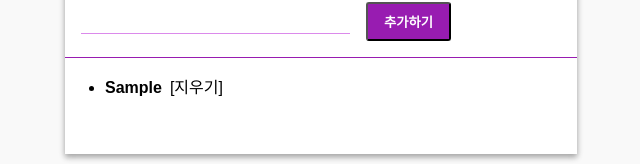
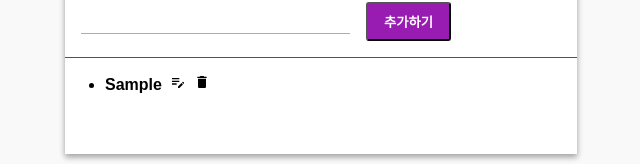
Before and after one commit to SOOBINIM/Reaet_TodoList, a React (Create React App) app: page / in a window 1280 px wide. Both pictures are taken after typing "Sample" into the empty fields and a click on the button "추가하기". Shown: the part 320-484 px from the top of the page, without its empty margins (319-959 px from the left). Built offline with nearby package versions, Linux system fonts and the light colour scheme.

Commit message:
수정기능 버그

```diff
--- a/package.json
+++ b/package.json
@@ -16,6 +16,7 @@
     "@types/redux-actions": "^2.6.2",
     "react": "^17.0.2",
     "react-dom": "^17.0.2",
+    "react-icons": "^4.3.1",
     "react-scripts": "5.0.0",
     "typescript": "^4.5.5",
     "web-vitals": "^2.1.4"
--- a/src/components/TodoItem.tsx
+++ b/src/components/TodoItem.tsx
@@ -1,29 +1,44 @@
 import React, { Component } from "react";
+import { MdDone, MdEditNote, MdDelete } from "react-icons/md";
 
 interface TodoItemProps {
-  text: string;
-  complete: boolean;
-  onToggle(): void;
+  text: string | undefined;
+  editMode: boolean;
+  updateInput: string;
+
+  onUpdate(): void;
   onRemove(): void;
-  // onRemove:() => void;
-  //   onUpdate(): void;
 }
 
 export class TodoItem extends Component<TodoItemProps> {
   render(): React.ReactNode {
+    const { text, onUpdate, onRemove } = this.props;
     return (
       <li>
-        <b
-          onClick={this.props.onToggle}
-          style={{
-            textDecoration: this.props.complete ? "line-through" : "none",
-          }}
-        >
-          {this.props.text}
-        </b>
-        <span style={{ marginLeft: "0.5rem" }} onClick={this.props.onRemove}>
-          [지우기]
-        </span>
+        {this.props.editMode ? (
+          <form>
+            <input
+              defaultValue={"원래값"}
+              onChange={(e) => this.setState({ updateInput: e.target.value })}
+            />
+            <span style={{ marginLeft: "0.5rem" }} onClick={() => onUpdate}>
+              <MdDone />
+            </span>
+            <span style={{ marginLeft: "0.5rem" }} onClick={() => onRemove}>
+              <MdDelete />
+            </span>
+          </form>
+        ) : (
+          <div>
+            <b>{text}</b>
+            <span style={{ marginLeft: "0.5rem" }} onClick={() => onUpdate()}>
+              <MdEditNote />
+            </span>
+            <span style={{ marginLeft: "0.5rem" }} onClick={() => onRemove()}>
+              <MdDelete />
+            </span>
+          </div>
+        )}
       </li>
     );
   }
--- a/src/components/TodoList.tsx
+++ b/src/components/TodoList.tsx
@@ -1,57 +1,56 @@
-import React, { Component } from "react";
-import TodoItem from "./TodoItem";
+import React from "react";
 import "./TodoListTemlpate.css";
 import "./Form.css";
+import { MdDone, MdEditNote, MdDelete } from "react-icons/md";
 
 interface Props {}
 
-// interface ParentProps {
-//   name: string;
-// }
-
-// interface ParentState {
-//   age: number;
-// }
-
 interface TodoItemData {
   id: number;
-  text: string;
-  complete: boolean;
+  text: string | undefined;
+  editMode: boolean;
 }
 
 interface State {
+  createInput: string;
+  updateInput: string;
   todoItems: TodoItemData[]; // TodoItemData 로 이뤄진 배열
-  input: string;
 }
 
 class TodoList extends React.Component<Props, State> {
-  // shouldComponentUpdate(nextProps: P, nextState : S): boolean {
-  //   return this.props.todos !== nextProps.todos;
-  // }
-  // shouldComponentUpdate(nextProps: ParentProps, nextState: ParentState): Boolean {
-  //   console.log("shouldComponentUpdate");
-  //   return true;
-  // }
+  id: number = 0;
+
   constructor(props: State) {
     super(props);
     this.state = {
       todoItems: [],
-      input: "",
+      createInput: "",
+      updateInput: "",
     };
   }
 
-  id: number = 0;
-
-  onToggle = (id: number): void => {
+  public onUpdate = (id: number, updateInput?: string): void => {
+    console.log("업데이트");
     const { todoItems } = this.state;
-    const index = todoItems.findIndex((todo) => todo.id === id); // id 로 인덱스 찾기
+    const index = todoItems.findIndex((data) => data.id === id); // id 로 인덱스 찾기
     const selectedItem = todoItems[index]; //  아이템 선택
     const nextItems = [...todoItems]; // 배열 내용을 복사
 
+    // nextItems 는 바뀌는 전체 배열 값
     const nextItem = {
       ...selectedItem,
-      complete: !selectedItem.complete,
+      editMode: !selectedItem.editMode,
+      text: updateInput,
     };
+
+    console.log(
+      "원래 값 : " +
+        selectedItem.text +
+        " 바뀔 불린 : " +
+        nextItem.editMode +
+        " 바뀔 값 : " +
+        nextItem.text
+    );
 
     nextItems[index] = nextItem; // 교체 처리
 
@@ -60,57 +59,81 @@ class TodoList extends React.Component<Props, State> {
     });
   };
 
-  onRemove = (id: number): void => {
+  public onRemove = (id: number): void => {
     this.setState(({ todoItems }) => ({
       todoItems: todoItems.filter((todo) => todo.id !== id),
     }));
   };
 
-  onChange = (e: React.FormEvent<HTMLInputElement>): void => {
+  public onChange = (e: React.FormEvent<HTMLInputElement>): void => {
     const { value } = e.currentTarget;
     this.setState({
-      input: value,
+      createInput: value,
     });
   };
 
-  //   onUpdate = (id: number, e: React.FormEvent<HTMLFormElement>): void => {
-  //     this.setState(({ todoItems }) => ({
-  //       todoItems: todoItems.map((todo) =>
-  //         id === todo.id ? { ...todo, ...e } : todo
-  //       ),
-  //     }));
-  //   };
-
-  onSubmit = (e: React.FormEvent<HTMLFormElement>): void => {
+  public onSubmit = (e: React.FormEvent<HTMLFormElement>): void => {
     e.preventDefault(); // 페이지 전환 막기
     // input 비우고, todoItems 추가
-    this.setState(({ todoItems, input }) => ({
-      input: "",
+    this.setState(({ todoItems, createInput }) => ({
+      createInput: "",
       todoItems: todoItems.concat({
         // concat 사용 이유
         // 이전 배열과 현재의 배열이 달라져 최적화 할 수 있게 된다.
         // push를 사용 하지 않는 이유는 두 배열이 같아지기 떄문에 비교할 수 없고 최적화를 할 수 없다.
         id: this.id++,
-        text: input,
-        complete: false,
+        text: createInput,
+        editMode: false,
       }),
     }));
   };
 
-  render() {
-    const { onSubmit, onChange, onRemove, onToggle } = this;
-    // 비구조화 할당
-    // this.onSubmit, this.onChange, this.onRemove 와 같다.
-    const { input, todoItems } = this.state;
+  public render() {
+    const { onChange, onSubmit, onRemove, onUpdate } = this;
+    const { createInput, todoItems, updateInput } = this.state;
 
-    const todoItemList = todoItems.map((todo) => (
-      <TodoItem
-        key={todo.id}
-        complete={todo.complete}
-        onToggle={() => onToggle(todo.id)}
-        onRemove={() => onRemove(todo.id)}
-        text={todo.text}
-      />
+    console.log("updateInput : " + updateInput);
+
+    const todoItemsList = todoItems.map((data) => (
+      <li key={data.id}>
+        {data.editMode ? (
+          <form>
+            <input
+              defaultValue={"원래값"}
+              onChange={(e) => this.setState({ updateInput: e.target.value })}
+              value={updateInput}
+            />
+            <span
+              style={{ marginLeft: "0.5rem" }}
+              onClick={() => onUpdate(data.id, updateInput)}
+            >
+              <MdDone />
+            </span>
+            <span
+              style={{ marginLeft: "0.5rem" }}
+              onClick={() => onRemove(data.id)}
+            >
+              <MdDelete />
+            </span>
+          </form>
+        ) : (
+          <div>
+            <b>{data.text}</b>
+            <span
+              style={{ marginLeft: "0.5rem" }}
+              onClick={() => onUpdate(data.id)}
+            >
+              <MdEditNote />
+            </span>
+            <span
+              style={{ marginLeft: "0.5rem" }}
+              onClick={() => onRemove(data.id)}
+            >
+              <MdDelete />
+            </span>
+          </div>
+        )}
+      </li>
     ));
 
     return (
@@ -121,7 +144,7 @@ class TodoList extends React.Component<Props, State> {
         <section className="form-wrapper">
           <div className="form">
             <form onSubmit={onSubmit}>
-              <input onChange={onChange} value={input} />
+              <input onChange={onChange} value={createInput} />
               <button className="create-button" type="submit">
                 추가하기
               </button>
@@ -129,7 +152,7 @@ class TodoList extends React.Component<Props, State> {
           </div>
         </section>
         <section className="todos-wrapper">
-          <ul>{todoItemList}</ul>
+          <ul>{todoItemsList}</ul>
         </section>
       </main>
     );
```
Also changed, not shown: 2 other files (tests, documents, lock files or other folders).
